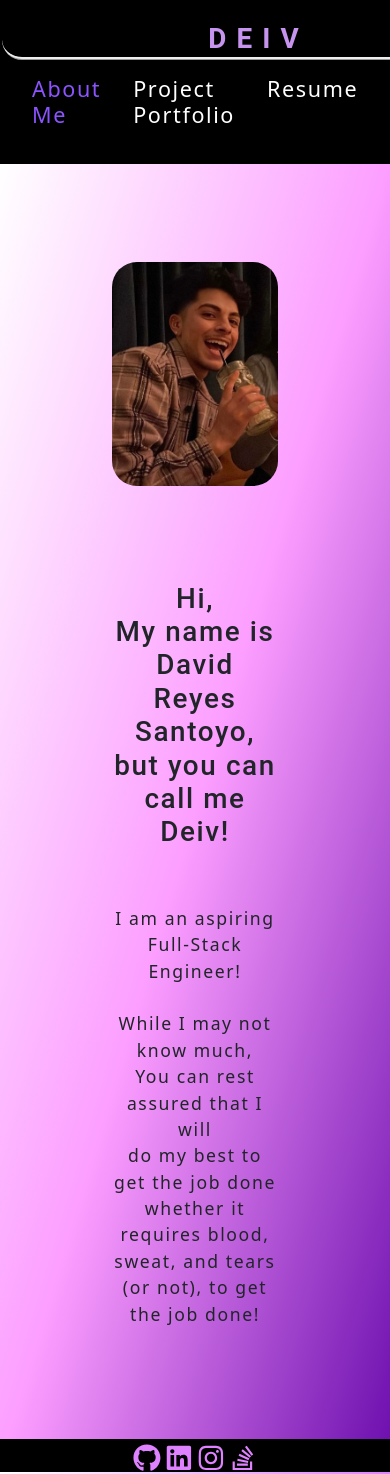
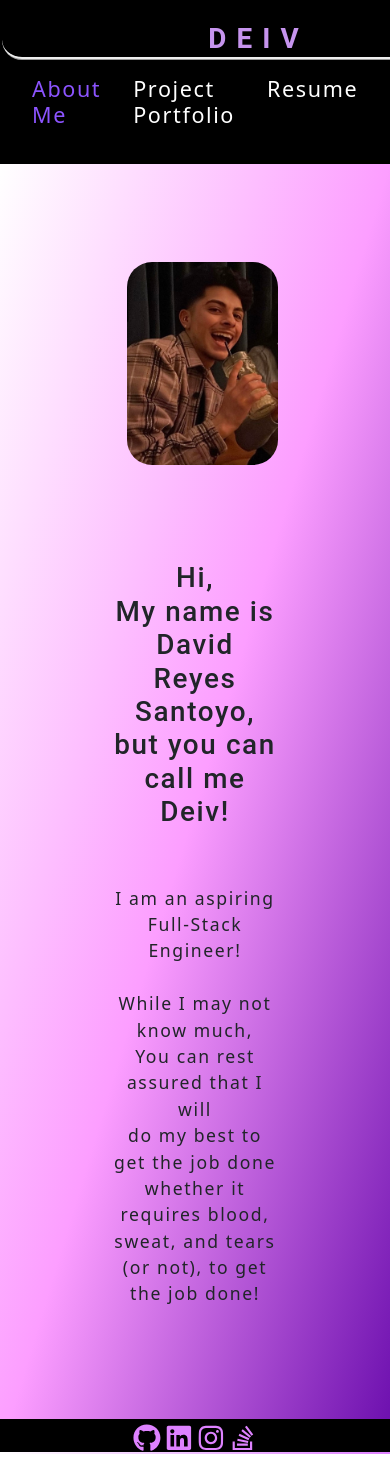
Before and after one commit to deivrs60/deiv-react-portfolio, a React (Create React App) app in the folder client/: page / in a window 390 px wide. Shown: the top 1474 px of the page. Built offline with nearby package versions, Linux system fonts and the light colour scheme.

Commit message:
fixed styling for the image in the about section

```diff
--- a/client/src/App.css
+++ b/client/src/App.css
@@ -119,27 +119,44 @@ footer h1 svg {
 
 /* mobile responsiveness for ABOUT SECTION */
 
-@media screen and (max-width: 1570px) {
+@media screen and (max-width: 1400px) {
   .selfie {
     margin-top: 0;
   }
+}
 
-  #about,
+@media screen and (max-width: 1300px) {
+  #nameimg {
+    justify-content: center;
+    padding-left: 100px;
+    margin-left: 250px;
+
+  }
+
   #intro {
     text-align: center;
     display: flex;
     flex-flow: column;
-  }
-  #flex-a {
-    order: 1;
-  }
-  #flex-b {
-    order: 3;
+    justify-content: center;
   }
 
-  #flex-c {
-    order: 1;
-  }
+}
 
 
+@media screen and (max-width: 1200px) {
+   #nameimg {
+     margin-left: 150px;
+   }
 }
+
+@media screen and (max-width: 975px) {
+  #nameimg {
+    margin-left: 50px;
+  }
+}
+
+@media screen and (max-width: 775px) {
+  #nameimg {
+    margin-left: 15px;
+  }
+}
```
